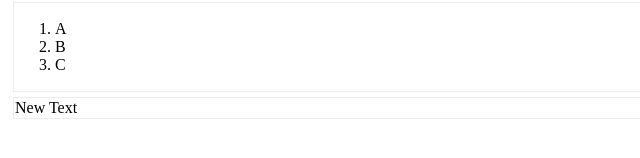
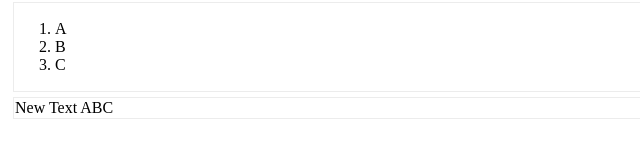
Before and after one commit to Shaikh-Shahnawaz/digikullFEAug, a plain HTML site: page HTML /index.html in a window 1280 px wide. Shown: the part 210-368 px from the top of the page, 0-640 px from the left. Drawn offline with Linux system fonts and the light colour scheme.

Commit message:
Changes to Shams Branch

```diff
--- a/HTML /index.html
+++ b/HTML /index.html
@@ -70,7 +70,7 @@
         </ol>
     </div>
     <div>
-        New Text
+        New Text ABC
     </div>
 
 </body>
```
